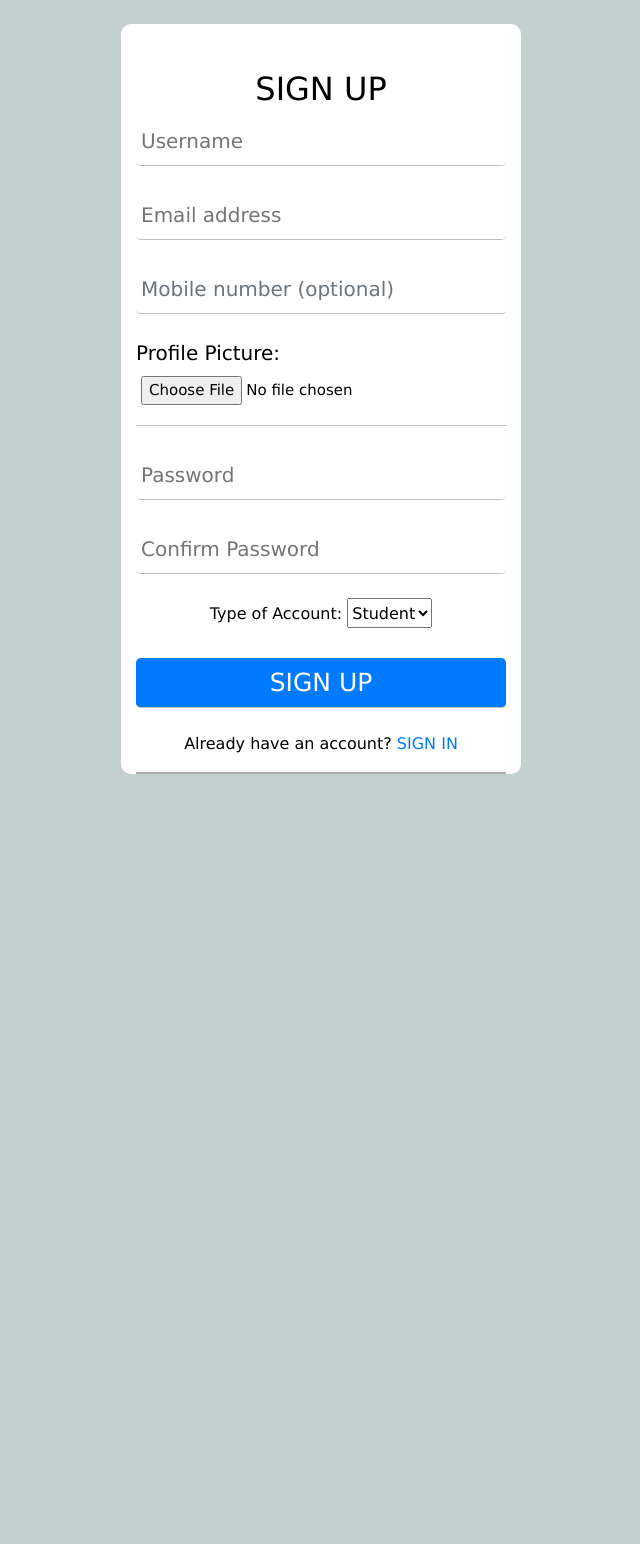
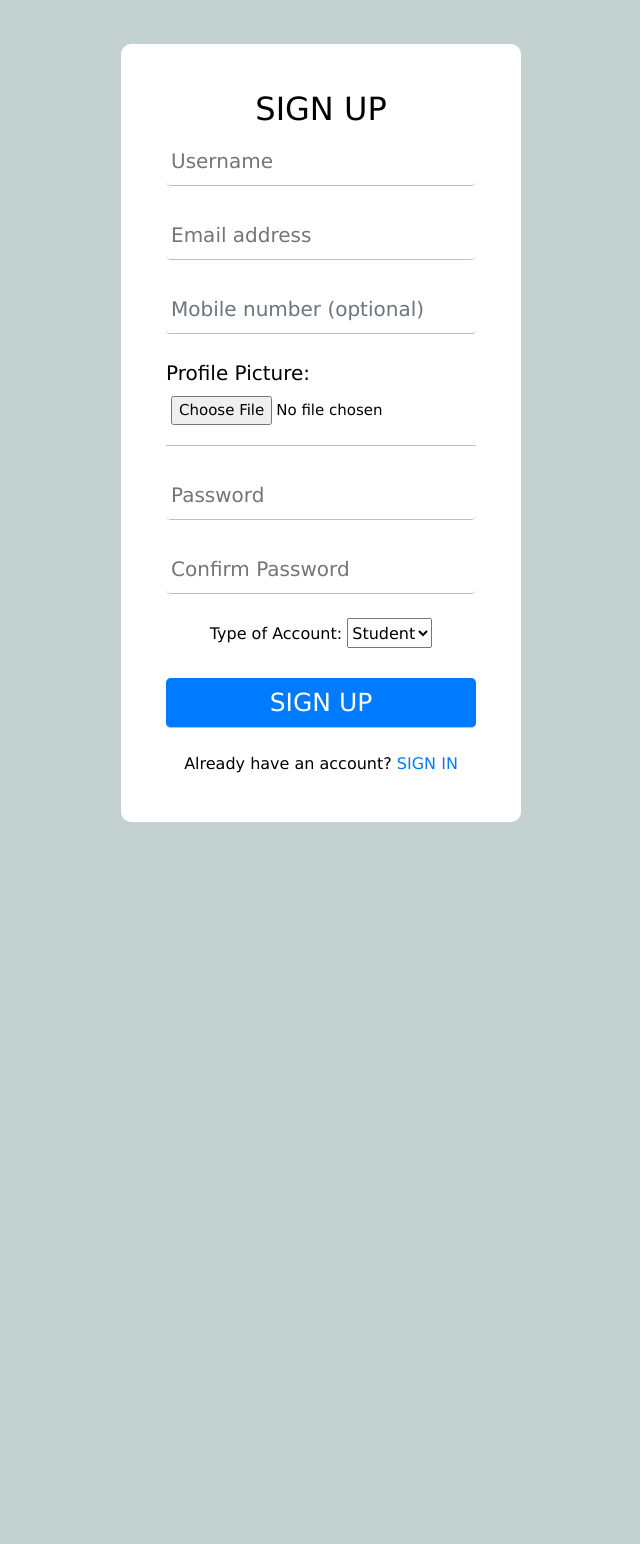
Before and after one commit to cyrilshaji38/Hacked-to-Hired-Spark, a Flask app: page /register in a window 1280 px wide. Shown: the part 56-1600 px from the top of the page, without its empty margins (319-959 px from the left). After the commit the page ends 878 px from the top, so only its background shows below. Run offline with Flask 2, Linux system fonts and the light colour scheme; some libraries are stand-ins or nearby versions.

Commit message:
fixed bugs

```diff
--- a/SparkApp/templates/base.html
+++ b/SparkApp/templates/base.html
@@ -36,6 +36,8 @@
       body {
       background-color:white;
       color: white;
+      position:relative;
+      top: 70px;
 
       }
       .navbar-expand-md
--- a/SparkApp/templates/register/register.html
+++ b/SparkApp/templates/register/register.html
@@ -65,26 +65,26 @@
         body {
           background-color: #212121;
           color: black;
-          height: 200vh;
+          height: 120vh;
         }
         .container{
 
             position: relative;
             padding-top: 1em;
-            top:80px;
-            bottom: 0;
+            padding-bottom: 1em;
+            top:30px;
+            bottom: 30px;
             left: 0;
             right: 0;
-
-	margin: auto;
+  	        margin: auto;
             width: 400px;
             background:white;
             border-radius: 10px;
         }
         form.form-register{
             position: relative;
-            border-bottom: 2px solid #adadad;
-            margin: 30px 0;
+            border-bottom: 2px;
+            margin: 30px;
             color: black;
         }
         .profile-pic{
```
